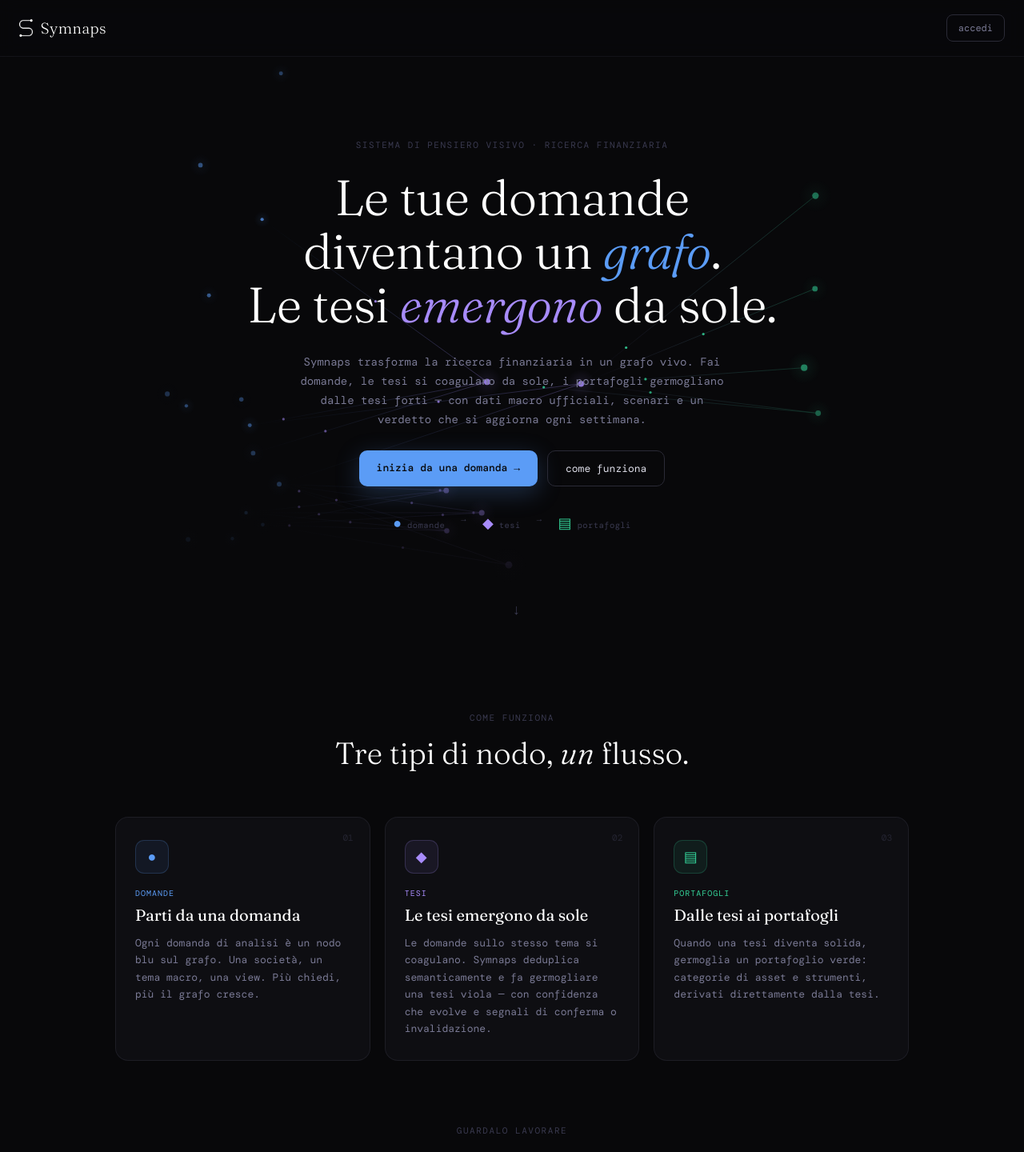
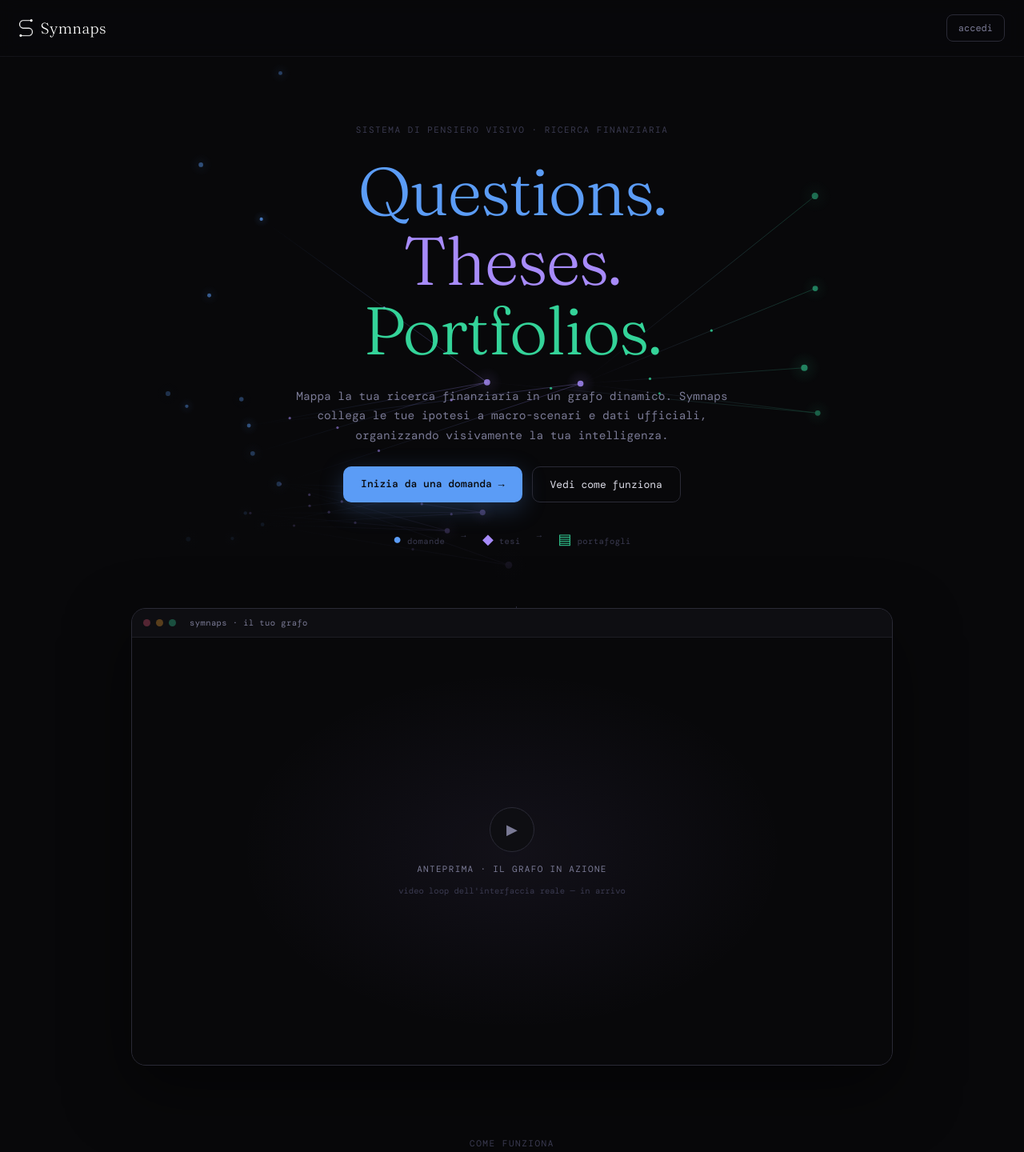
Before and after one commit to voice-tec/synapse, a Next.js app: page /welcome in a window 1280 px wide. Shown: the top 1440 px of the page at 80% size. Built offline with nearby package versions, Linux system fonts and the light colour scheme; a web font is replaced by a local one.

Commit message:
modifica compattezza modello

```diff
--- a/app/welcome/page.tsx
+++ b/app/welcome/page.tsx
@@ -365,13 +365,13 @@
 const STEPS = [
   {
     g: '●', c: C.q, k: 'domande',
-    h: 'Parti da una domanda',
-    b: 'Ogni domanda di analisi è un nodo blu sul grafo. Una società, un tema macro, una view. Più chiedi, più il grafo cresce.',
+    h: "Parti da un'ipotesi",
+    b: "Ogni domanda di analisi è un nodo blu sul grafo. Una società, un tema macro, una view di mercato. Più esplori, più l'architettura visiva si espande.",
   },
   {
     g: '◆', c: C.t, k: 'tesi',
-    h: 'Le tesi emergono da sole',
-    b: 'Le domande sullo stesso tema si coagulano. Symnaps deduplica semanticamente e fa germogliare una tesi viola — con confidenza che evolve e segnali di conferma o invalidazione.',
+    h: 'Le tesi si strutturano attraverso i dati',
+    b: 'Symnaps elimina le ridondanze e raggruppa le informazioni correlate per rilevanza semantica. Il sistema fa germogliare un nodo viola, completo di verdetto, scenari e catalizzatori.',
   },
   {
     g: '▤', c: C.p, k: 'portafogli',
@@ -381,12 +381,12 @@
 ];
 
 const FEATURES = [
+  { g: '◵', c: C.q, h: 'Scenari & catalizzatori', b: 'Modelli Bull / Base / Bear per ogni tesi, integrati con i catalizzatori di mercato in arrivo che possono spostare i prezzi.' },
+  { g: '▦', c: C.p, h: 'Dati macro ufficiali', b: 'Serie FRED® e prezzi Twelve Data integrati direttamente nei tuoi parametri di ricerca e nei grafici a linea. Niente numeri inventati, solo fonti istituzionali.' },
+  { g: '◆', c: C.t, h: 'Memoria del grafo', b: 'Nodi di memoria storici che ricordano ogni tua analisi conclusa. La tua ricerca non riparte mai da zero, si evolve.' },
+  { g: '✕', c: C.warn, h: 'Stress Test', b: "Sfida la tenuta di una tesi inserendo una nuova variabile macro. Guarda se l'analisi regge alla pressione dei dati storici o se invalida l'ipotesi." },
+  { g: '◷', c: C.t, h: 'Verdetto dinamico', b: 'Symnaps monitora le tesi e aggiorna i collegamenti ogni settimana, registrando ogni singolo cambiamento di scenario nello storico delle tue analisi.' },
   { g: '▤', c: C.p, h: 'Carica il tuo portafoglio', b: 'Inserisci gli strumenti che possiedi davvero (ticker e peso). Ogni portafoglio di tesi segnala cosa hai già coperto — es. "già coperto in parte da VWCE".' },
-  { g: '◷', c: C.t, h: 'Verdetto sotto osservazione', b: 'Metti un verdetto in watch: Symnaps lo ricontrolla ogni settimana e ti avvisa se flippa (sì→no). E la confidenza di ogni tesi resta tracciata nello storico.' },
-  { g: '◵', c: C.q, h: 'Scenari & catalizzatori', b: 'Bull / base / bear per ogni domanda con un verdetto, più i catalizzatori in arrivo che possono muoverlo.' },
-  { g: '▦', c: C.p, h: 'Dati macro ufficiali', b: 'Serie FRED e prezzi Twelve Data, dentro i prompt e nei grafici a linea — niente numeri inventati.' },
-  { g: '◆', c: C.t, h: 'Memoria del grafo', b: 'Nodi memoria che ricordano cosa hai già concluso: il grafo non riparte mai da zero.' },
-  { g: '✕', c: C.warn, h: 'Challenge', b: 'Sfida una tesi con la domanda giusta e guarda se regge alla pressione o si spezza.' },
   { g: '↗', c: C.q, h: 'Condividi il grafo', b: 'Pubblica un link al grafo: responsive, pinch-zoom, leggibile da chiunque — senza account.' },
 ];
 
@@ -425,24 +425,24 @@
             sistema di pensiero visivo · ricerca finanziaria
           </div>
 
-          <h1 className="w-in" style={{ fontFamily: serif, fontWeight: 300, fontSize: 'clamp(34px, 6vw, 62px)', lineHeight: 1.08, color: '#fff', letterSpacing: '-.01em', animationDelay: '.08s' }}>
-            Le tue domande<br />diventano un{' '}
-            <span style={{ fontStyle: 'italic', color: C.q }}>grafo</span>.<br />
-            Le tesi <span style={{ fontStyle: 'italic', color: C.t }}>emergono</span> da sole.
+          <h1 className="w-in" style={{ fontFamily: serif, fontWeight: 300, fontSize: 'clamp(40px, 8vw, 84px)', lineHeight: 1.04, letterSpacing: '-.02em', animationDelay: '.08s' }}>
+            <span style={{ display: 'block', color: C.q }}>Questions.</span>
+            <span style={{ display: 'block', color: C.t }}>Theses.</span>
+            <span style={{ display: 'block', color: C.p }}>Portfolios.</span>
           </h1>
 
-          <p className="w-in" style={{ maxWidth: 540, fontSize: 14, lineHeight: 1.7, color: C.muted, animationDelay: '.16s' }}>
-            Symnaps trasforma la ricerca finanziaria in un grafo vivo. Fai domande, le tesi
-            si coagulano da sole, i portafogli germogliano dalle tesi forti — con dati macro
-            ufficiali, scenari e un verdetto che si aggiorna ogni settimana.
+          <p className="w-in" style={{ maxWidth: 560, fontSize: 14.5, lineHeight: 1.7, color: C.muted, animationDelay: '.16s' }}>
+            Mappa la tua ricerca finanziaria in un grafo dinamico. Symnaps collega le tue
+            ipotesi a macro-scenari e dati ufficiali, organizzando visivamente la tua
+            intelligenza.
           </p>
 
           <div className="w-in" style={{ display: 'flex', gap: 12, flexWrap: 'wrap', justifyContent: 'center', animationDelay: '.24s' }}>
             <a href="/login" className="w-btn" style={{ background: C.q, color: C.bg, fontFamily: mono, fontWeight: 500, fontSize: 13, borderRadius: 10, padding: '13px 22px', boxShadow: `0 8px 30px ${C.q}40` }}>
-              inizia da una domanda →
+              Inizia da una domanda →
             </a>
             <a href="#come" className="w-btn" style={{ color: C.text, fontFamily: mono, fontSize: 13, borderRadius: 10, padding: '13px 22px', border: `1px solid ${C.border}` }}>
-              come funziona
+              Vedi come funziona
             </a>
           </div>
 
@@ -457,6 +457,37 @@
 
         <div style={{ position: 'absolute', bottom: 26, left: '50%', transform: 'translateX(-50%)', zIndex: 2, fontSize: 18, color: C.faint, animation: 'wIn 1s 1s both' }}>↓</div>
       </header>
+
+      {/* ── Anteprima interfaccia (placeholder per micro-video loop del grafo reale) ── */}
+      <section style={{ position: 'relative', zIndex: 5, maxWidth: 1000, margin: '0 auto', padding: '0 24px', marginTop: -40 }}>
+        <Reveal>
+          <div style={{ position: 'relative', borderRadius: 18, border: `1px solid ${C.border}`, background: C.cardSolid, overflow: 'hidden', boxShadow: '0 30px 80px #00000080' }}>
+            {/* barra finestra */}
+            <div style={{ display: 'flex', alignItems: 'center', gap: 7, padding: '11px 14px', borderBottom: `1px solid ${C.border}88`, background: C.card }}>
+              <span style={{ width: 9, height: 9, borderRadius: '50%', background: '#e0557755' }} />
+              <span style={{ width: 9, height: 9, borderRadius: '50%', background: '#f0a03055' }} />
+              <span style={{ width: 9, height: 9, borderRadius: '50%', background: '#34d39955' }} />
+              <span style={{ marginLeft: 10, fontSize: 10.5, color: C.muted, letterSpacing: '.04em' }}>symnaps · il tuo grafo</span>
+            </div>
+            {/* area video — sostituisci il placeholder con <video src=… autoPlay muted loop playsInline /> */}
+            <div style={{ position: 'relative', aspectRatio: '16 / 9', background: `radial-gradient(ellipse 60% 70% at 50% 50%, ${C.t}10, transparent 60%), ${C.bg}` }}>
+              {/*
+                <video
+                  src="/demo/graph-loop.mp4"
+                  poster="/demo/graph-loop.jpg"
+                  autoPlay muted loop playsInline
+                  style={{ position: 'absolute', inset: 0, width: '100%', height: '100%', objectFit: 'cover' }}
+                />
+              */}
+              <div style={{ position: 'absolute', inset: 0, display: 'flex', flexDirection: 'column', alignItems: 'center', justifyContent: 'center', gap: 14 }}>
+                <div style={{ width: 56, height: 56, borderRadius: '50%', border: `1px solid ${C.border}`, display: 'flex', alignItems: 'center', justifyContent: 'center', color: C.muted, fontSize: 18, background: C.card }}>▶</div>
+                <div style={{ fontSize: 11, color: C.muted, letterSpacing: '.12em', textTransform: 'uppercase' }}>anteprima · il grafo in azione</div>
+                <div style={{ fontSize: 10.5, color: C.faint }}>video loop dell'interfaccia reale — in arrivo</div>
+              </div>
+            </div>
+          </div>
+        </Reveal>
+      </section>
 
       {/* ── Come funziona ── */}
       <section id="come" style={{ position: 'relative', zIndex: 5, maxWidth: 1040, margin: '0 auto', padding: '90px 24px 40px' }}>
@@ -507,7 +538,7 @@
           <div style={{ textAlign: 'center', marginBottom: 48 }}>
             <div style={{ fontSize: 11, color: C.faint, letterSpacing: '.14em', textTransform: 'uppercase', marginBottom: 14 }}>cosa ti dà</div>
             <h2 style={{ fontFamily: serif, fontWeight: 300, fontSize: 'clamp(26px, 4vw, 38px)', color: '#fff' }}>
-              Non un editor di note. Un <span style={{ fontStyle: 'italic' }}>secondo cervello</span> che ragiona.
+              Non un editor di note. Un <span style={{ fontStyle: 'italic' }}>sistema visivo</span> che connette i dati.
             </h2>
           </div>
         </Reveal>
@@ -534,11 +565,11 @@
             <div style={{ position: 'absolute', inset: 0, pointerEvents: 'none', background: `radial-gradient(ellipse 60% 80% at 50% 0%, ${C.t}1f, transparent 60%)` }} />
             <div style={{ position: 'relative' }}>
               <h2 style={{ fontFamily: serif, fontWeight: 300, fontSize: 'clamp(24px, 4vw, 34px)', color: '#fff', marginBottom: 14, lineHeight: 1.2 }}>
-                Inizia da una domanda.<br /><span style={{ fontStyle: 'italic', color: C.muted }}>Al resto pensa il grafo.</span>
+                Inizia da una domanda.<br /><span style={{ fontStyle: 'italic', color: C.muted }}>Al resto pensa la struttura.</span>
               </h2>
-              <p style={{ fontSize: 13, color: C.muted, marginBottom: 26 }}>Gratis per iniziare. Nessuna carta.</p>
+              <p style={{ fontSize: 13, color: C.muted, marginBottom: 26 }}>Gratis per iniziare. Nessuna carta richiesta.</p>
               <a href="/login" className="w-btn" style={{ display: 'inline-block', background: C.q, color: C.bg, fontFamily: mono, fontWeight: 500, fontSize: 13, borderRadius: 10, padding: '14px 26px', boxShadow: `0 8px 30px ${C.q}40` }}>
-                crea il tuo grafo →
+                [ crea il tuo grafo → ]
               </a>
             </div>
           </div>
@@ -551,7 +582,7 @@
           <img src={LOGO} alt="" style={{ height: 18 }} />
           <span style={{ fontFamily: serif, fontWeight: 300, fontSize: 15, color: C.muted }}>Symnaps</span>
         </div>
-        <div style={{ fontSize: 10.5, color: C.faint, letterSpacing: '.04em' }}>un sistema di pensiero visivo per la ricerca finanziaria</div>
+        <div style={{ fontSize: 11, color: C.muted, letterSpacing: '.04em' }}>un sistema di pensiero visivo per la ricerca finanziaria</div>
         <a href="/login" style={{ fontSize: 11, color: C.muted }}>accedi →</a>
       </footer>
     </div>
```
Also changed, not shown: 1 other file (tests, documents, lock files or other folders).
